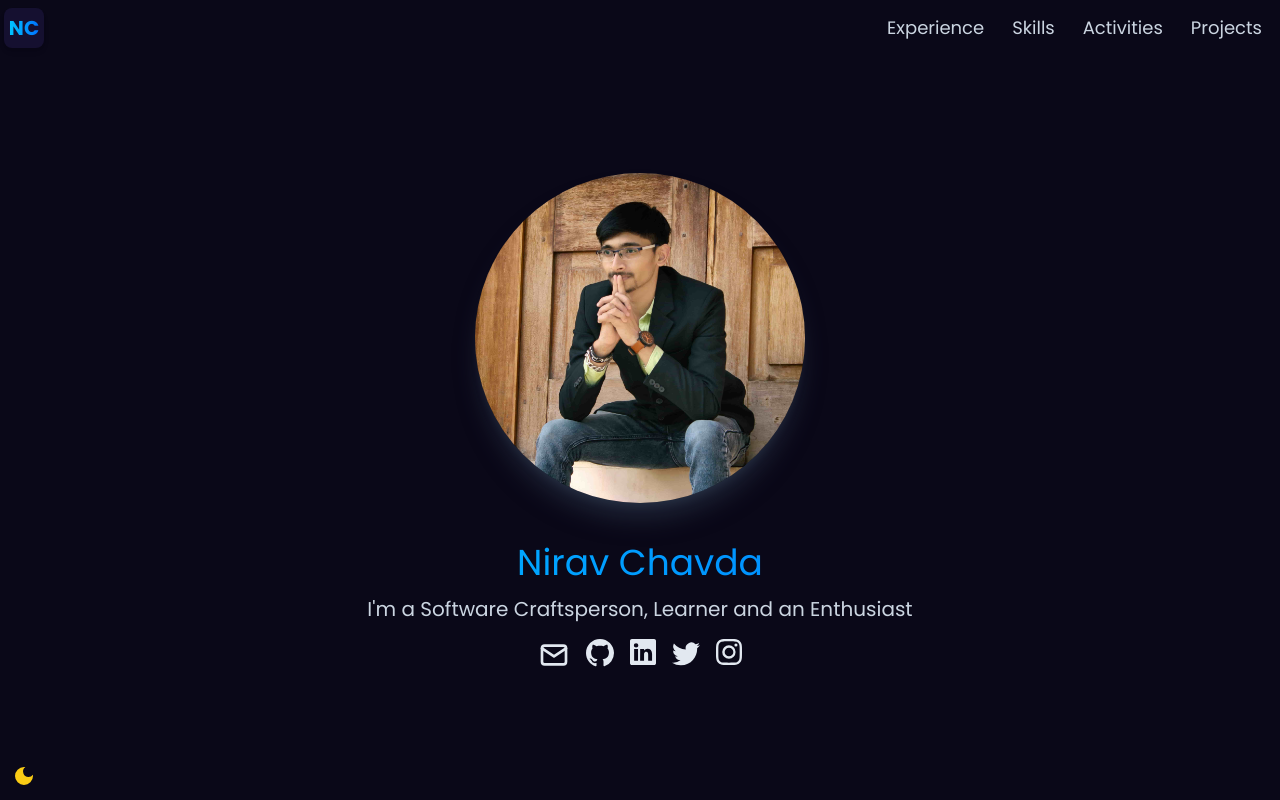
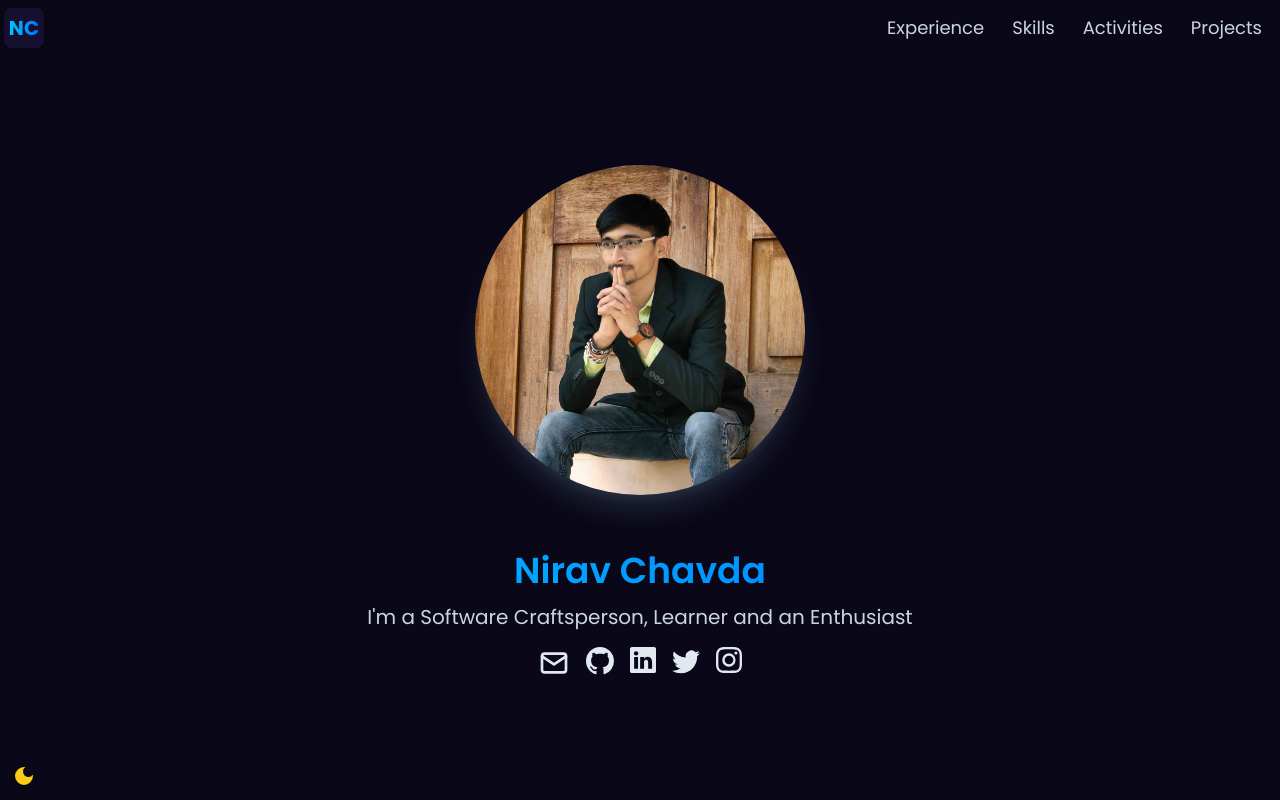
Before and after one commit to niravchavda99/niravchavda99.github.io, a React (Create React App) app: page / in a window 1280 px wide. Shown: the top 800 px of the page. Built offline with nearby package versions, Linux system fonts and the light colour scheme.

Commit message:
ENH: Apply light theme to about section

```diff
--- a/src/app/about/About.scss
+++ b/src/app/about/About.scss
@@ -22,11 +22,21 @@
 }
 
 .about-name {
-  @apply text-4xl p-2 mt-8 text-slate-200 blue-gradient_text;
+  @apply text-4xl p-2 mt-12 text-slate-200 blue-gradient_text font-semibold;
 }
 
 .about-short {
   @apply p-1 text-xl transition-all text-slate-300;
+}
+
+.theme-light {
+  .about-short {
+    @apply text-slate-700;
+  }
+
+  .link-item {
+    @apply text-slate-700;
+  }
 }
 
 .links {
```
